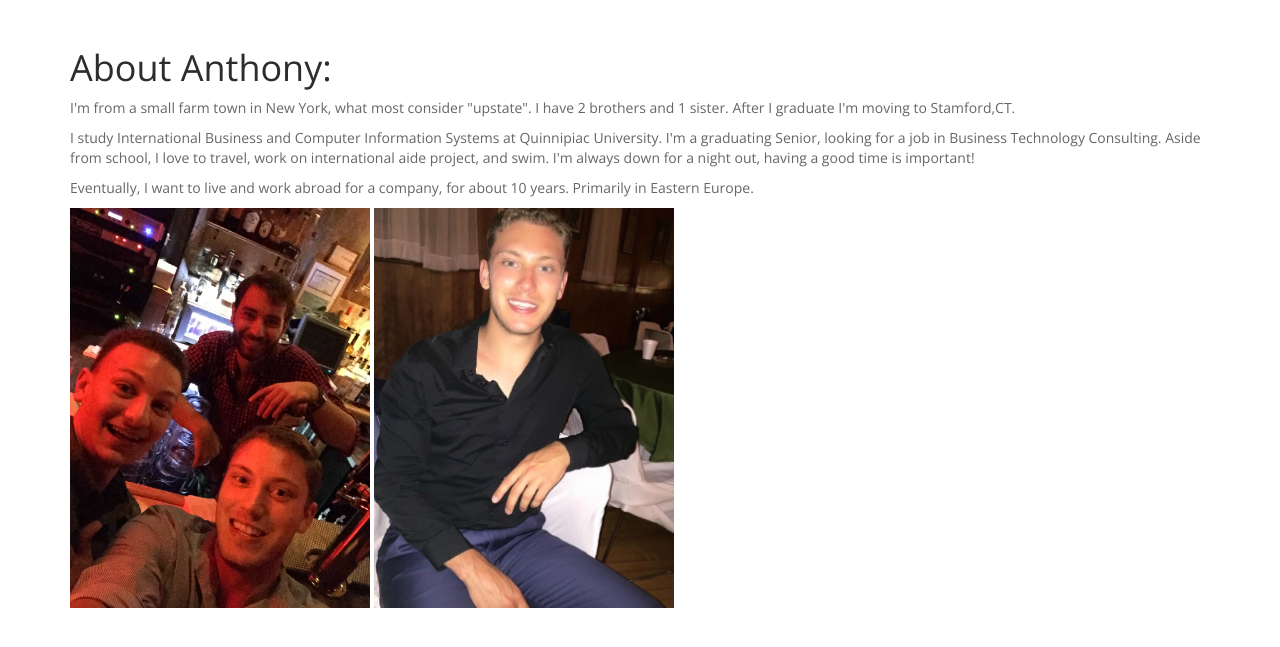
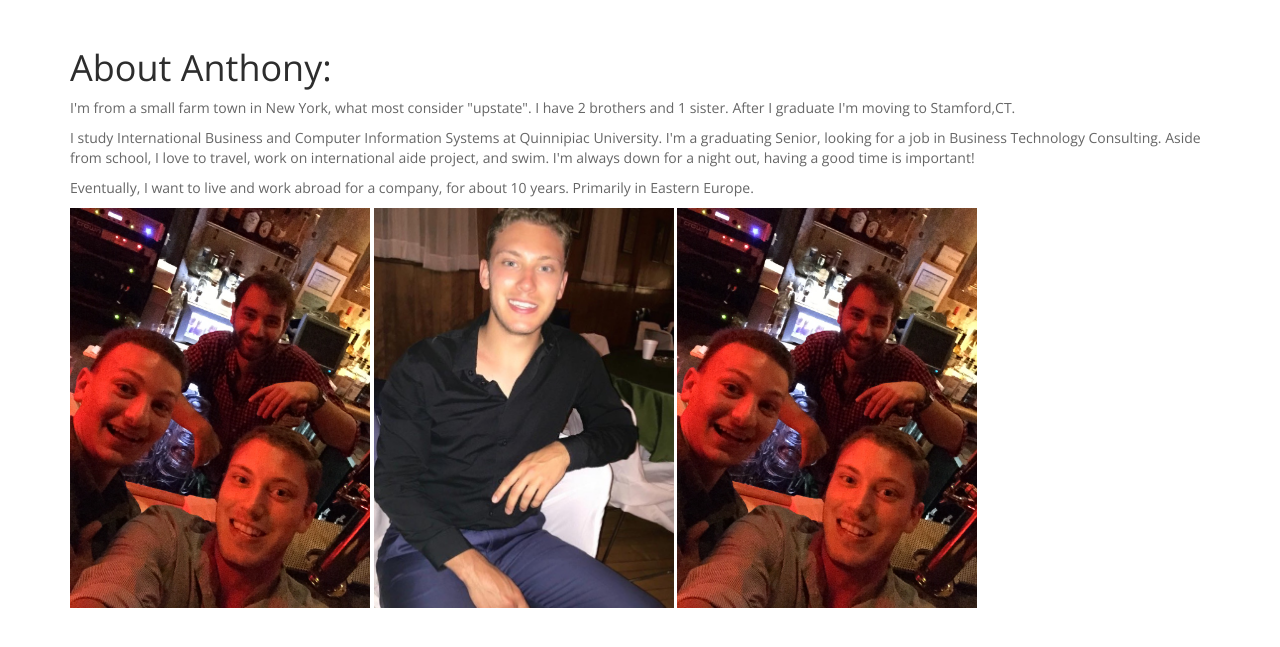
Before and after one commit to avinci1015/my_site, a Django app: page /about/ in a window 1280 px wide. Shown: the part 52-699 px from the top of the page. Run offline with Django 3.2, Linux system fonts and the light colour scheme; some libraries are stand-ins or nearby versions.

Commit message:
ADD MORE PICS

```diff
--- a/templates/about.html
+++ b/templates/about.html
@@ -12,5 +12,6 @@
 <div>
   <img src="{% static 'picture/IMG_5814.jpg' %}" alt="BAR" width="300" height="400">
   <img src="{% static 'picture/IMG_5244.jpg' %}" alt="ME!" width="300" height="400">
+  <img src="{% static 'picture/IMG_5814.jpg' %}" alt="Camel" width="300" height="400">
 </div>
 {% endblock %}
```
Also changed, not shown: static/picture/IMG_3376.jpg (added).
